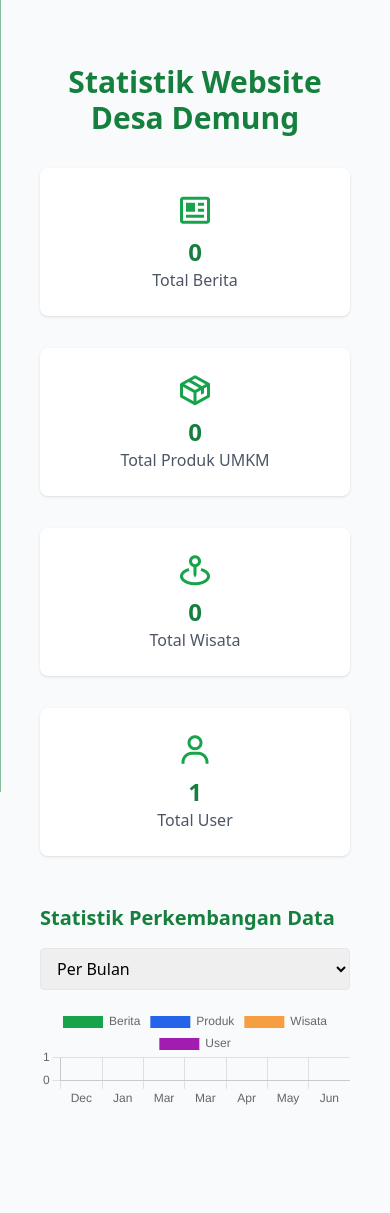
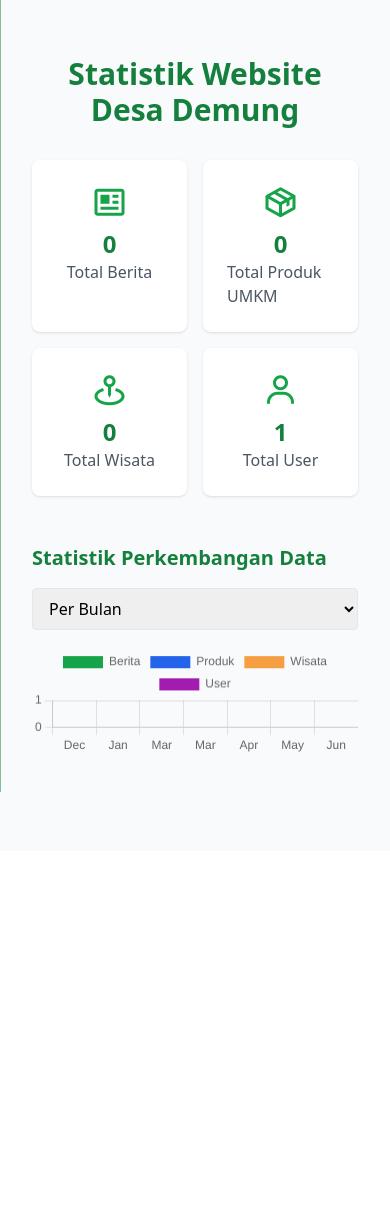
Before and after one commit to reyyyyyy18/kkn-desademung, a PHP site: page /admin/dashboard.php?page=stats in a window 390 px wide. Shown: the part 52-1265 px from the top of the page. After the commit the page ends 844 px from the top, so only its background shows below. Run offline with PHP 8.4, Linux system fonts and the light colour scheme; the visitor is signed in with stand-in values (Sample User, id 1); data that the repository does not hold is empty; some libraries are stand-ins or nearby versions.

Commit message:
fix tampilan mobile di admin page

```diff
--- a/admin/dashboard.php
+++ b/admin/dashboard.php
@@ -18,7 +18,7 @@ $page = isset($_GET['page']) ? $_GET['page'] : 'berita';
 </head>
 <body class="bg-gray-50 min-h-screen">
     <!-- Responsive Navbar -->
-    <nav class="bg-green-700 text-white px-4 py-3 flex items-center justify-between md:hidden">
+    <nav class="bg-green-700 text-white px-4 py-3 flex items-center justify-between md:hidden sticky top-0 z-50">
         <div class="font-bold text-lg">Admin Panel</div>
         <button id="adminNavToggle" class="focus:outline-none">
             <svg class="w-7 h-7" fill="none" stroke="currentColor" stroke-width="2" viewBox="0 0 24 24">
@@ -26,10 +26,9 @@ $page = isset($_GET['page']) ? $_GET['page'] : 'berita';
             </svg>
         </button>
     </nav>
-    <!-- Sidebar (desktop) & Mobile Menu -->
-    <div class="flex">
+    <div class="flex flex-col md:flex-row">
         <!-- Sidebar -->
-        <aside class="hidden md:block bg-green-700 text-white w-56 min-h-screen px-4 py-6">
+        <aside class="hidden md:block bg-green-700 text-white w-full md:w-56 min-h-screen px-4 py-6 md:sticky md:top-0">
             <h2 class="text-xl font-bold mb-6">Admin Panel</h2>
             <ul class="space-y-2 font-semibold">
                 <li><a href="?page=stats" class="block py-2 px-3 rounded hover:bg-green-800 <?= $page === 'stats' ? 'bg-green-800' : '' ?>">Dashboard</a></li>
@@ -54,7 +53,7 @@ $page = isset($_GET['page']) ? $_GET['page'] : 'berita';
         <!-- Overlay for mobile menu -->
         <div id="adminNavOverlay" class="md:hidden fixed inset-0 bg-black bg-opacity-40 z-30 hidden"></div>
         <!-- Main Content -->
-        <main class="flex-1 p-4 md:p-8">
+        <main class="flex-1 p-2 sm:p-4 md:p-8 transition-all duration-200">
             <?php
             if ($page === 'user') {
                 include 'user_crud.php';
--- a/admin/stats.php
+++ b/admin/stats.php
@@ -56,7 +56,7 @@ $user_tahun = getYearlyStats($conn, 'user', 'created_at');
 <body class="bg-gray-50 min-h-screen">
     <div class="container mx-auto px-6 py-12">
         <h1 class="text-3xl font-bold text-green-700 mb-8 text-center">Statistik Website Desa Demung</h1>
-        <div class="grid grid-cols-1 md:grid-cols-3 lg:grid-cols-5 gap-8 justify-items-stretch mb-12">
+        <div class="grid grid-cols-2 md:grid-cols-4 lg:grid-cols-6 gap-4 justify-items-stretch mb-12">
             <div class="bg-white rounded-lg shadow p-6 flex flex-col items-center transition hover:scale-105 hover:shadow-lg" data-aos="zoom-in">
                 <i class='bx bx-news text-4xl text-green-600 mb-2'></i>
                 <div class="text-2xl font-bold text-green-700"><?php echo $jumlah_berita; ?></div>
```
